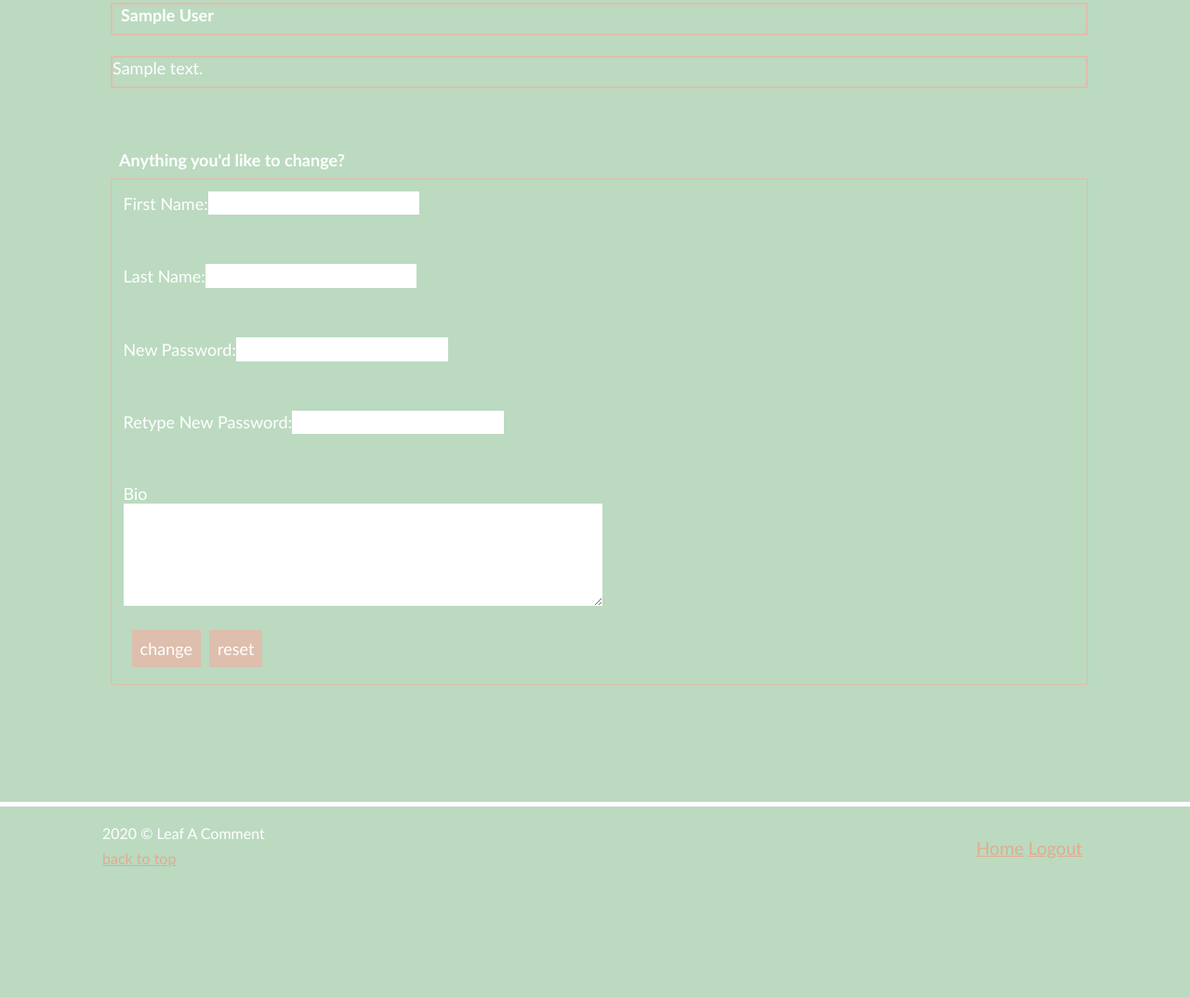
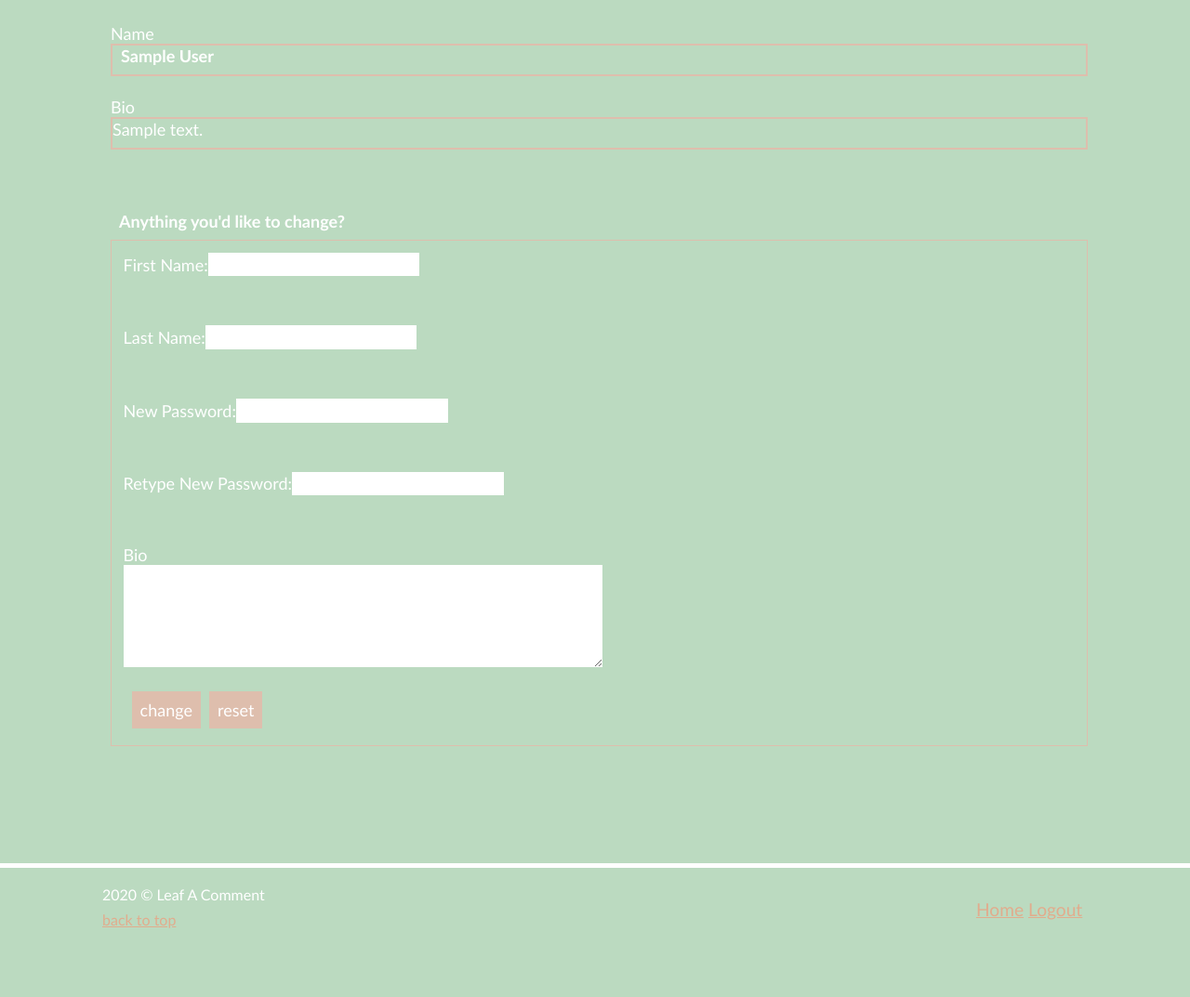
Before and after one commit to Ryanlys/Leaf-A-Comment, a PHP site: page /360/manageaccount.php?id=1 in a window 1280 px wide. Shown: the part 488-1561 px from the top of the page at 93% size. Before the commit the page ends 1421 px from the top, so only its background shows below. Run offline with PHP 8.4, Linux system fonts and the light colour scheme; the visitor is signed in with stand-in values (Sample User, id 1); tables that the repository leaves empty or names only in its code hold one stand-in row (values such as "Sample post").

Commit message:
slight profile page format changes

```diff
--- a/Leaf-A-Comment/WebContent/manageaccount.php
+++ b/Leaf-A-Comment/WebContent/manageaccount.php
@@ -68,9 +68,9 @@
 	<main>
 		<?php
 
-			echo "<img class='thumbnail' src='images\\userimg\\$path'>";
-			echo "<div style='border: 2px solid #debead;'><h1> $fname $lname </h1></div><br>";
-			echo "<div style='border: 2px solid #debead;'><p>$bio</p></div><br><br><br>";
+			echo "<img class='thumbnail' src='images\\userimg\\$path'> <br><br>";
+			echo "Name<br><div style='border: 2px solid #debead;'><h1> $fname $lname </h1></div><br>";
+			echo "Bio<br><div style='border: 2px solid #debead;'><p>$bio</p></div><br><br><br>";
 
 			if($_SESSION["uid"] == $profileID)
 			{
```
